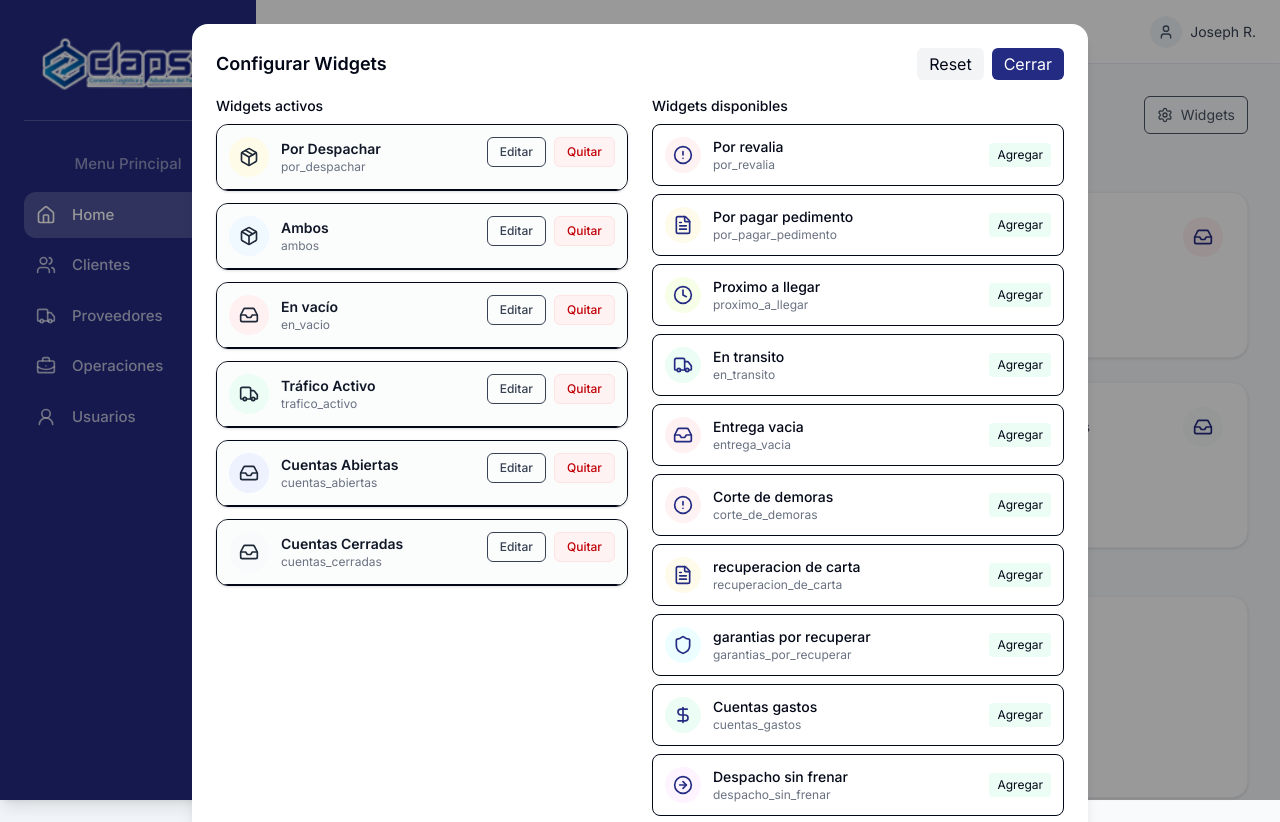
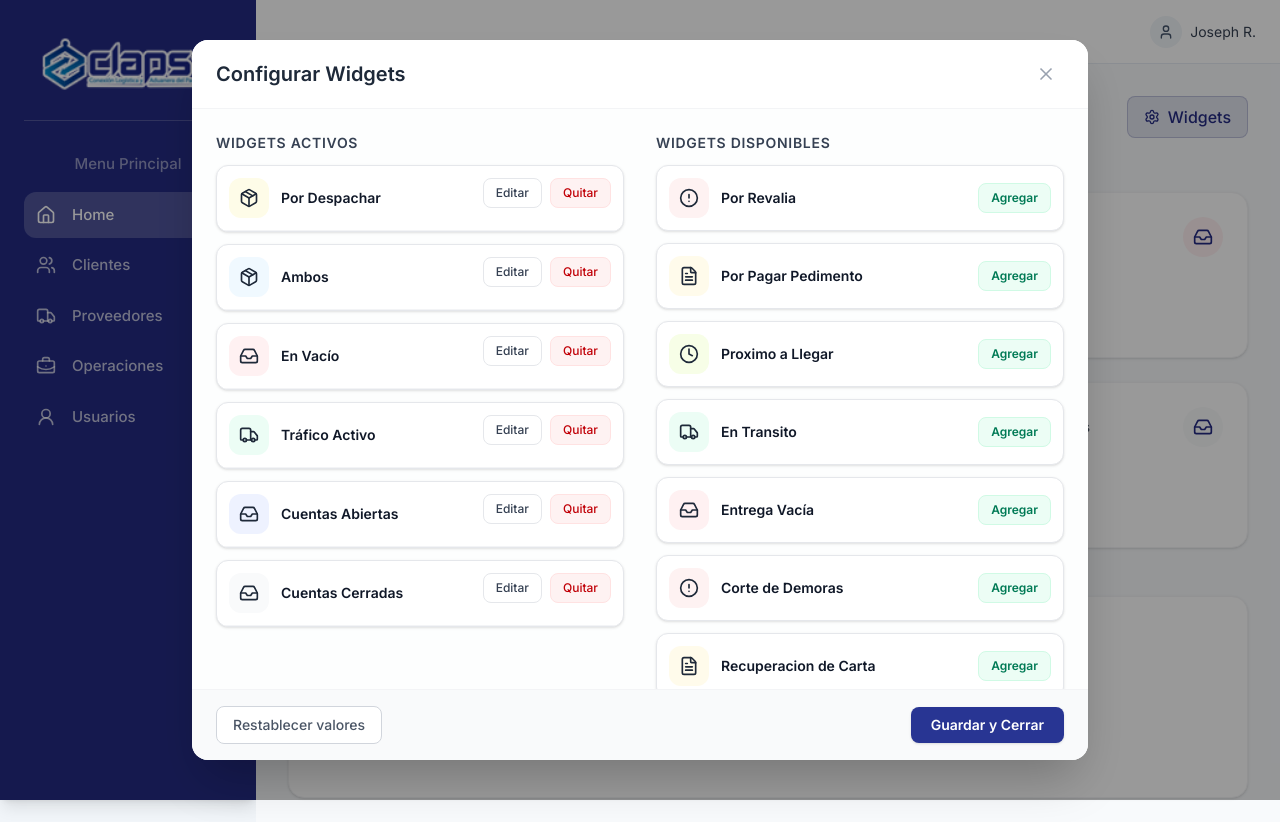
Before and after one commit to Yosefhxh/Clapsa-Net, a Next.js app: page / in a window 1280 px wide. Both pictures are taken after a click on the button "Widgets". Built offline with nearby package versions, Linux system fonts and the light colour scheme.

Commit message:
Delete package lock

```diff
--- a/app/components/home/DashboardHeader.tsx
+++ b/app/components/home/DashboardHeader.tsx
@@ -23,8 +23,9 @@ export function DashboardHeader() {
         </div>
 
         <div className="pt-2">
+          {/* Botón actualizado para coincidir exactamente con el diseño principal de botones (ej. "Registrar cliente") */}
           <button
-            className="flex items-center gap-2 px-3 py-2 rounded-md border text-sm text-gray-600 bg-white/50 hover:bg-gray-50"
+            className="flex items-center gap-2 rounded-lg border border-aduanaBlue/20 bg-aduanaBlue/10 px-4 py-2 font-medium text-aduanaBlue transition-colors hover:border-aduanaBlue/30 hover:bg-aduanaBlue/15 lg:ml-auto"
             onClick={() => setOpen(true)}
           >
             <Settings className="w-4 h-4" />
--- a/app/components/home/WidgetsManager.tsx
+++ b/app/components/home/WidgetsManager.tsx
@@ -1,6 +1,6 @@
 "use client";
 
-import { useEffect, useMemo, useState } from "react";
+import { useEffect, useState } from "react";
 import {
   Package,
   Truck,
@@ -12,6 +12,7 @@ import {
   DollarSign,
   ArrowRightCircle,
   LucideIcon,
+  X
 } from "lucide-react";
 import { DEFAULT_WIDGETS, WidgetDef } from "./widgetsConfig";
 
@@ -92,67 +93,69 @@ export function WidgetsManager({ onClose }: { onClose?: () => void }) {
     save(copy);
   };
 
-  return (
-    <div className="fixed inset-0 z-50 flex items-start justify-center p-6">
-      <div className="absolute inset-0 bg-black/40" onClick={() => onClose?.()} />
-      <div className="relative z-10 w-full max-w-4xl bg-white rounded-2xl shadow-lg p-6">
-        <div className="flex items-center justify-between mb-4">
-          <h3 className="text-lg font-semibold">Configurar Widgets</h3>
-          <div className="flex items-center gap-2">
-            <button
-              className="px-3 py-1 rounded-md bg-gray-100"
-              onClick={() => {
+  const handleReset = () => {
     const defaults = DEFAULT_WIDGETS.slice(0, 6);
     localStorage.setItem(STORAGE_KEY, JSON.stringify(defaults));
     setActive(defaults);
     setAvailable(DEFAULT_WIDGETS.slice(6));
     window.dispatchEvent(new CustomEvent("home_widgets_updated"));
-              }}
+  };
+
+  return (
+    <div className="fixed inset-0 z-50 flex items-center justify-center p-4 sm:p-6">
+      <div
+        className="absolute inset-0 bg-black/40 transition-opacity"
+        onClick={() => onClose?.()}
+      />
+
+      <div className="relative z-10 w-full max-w-4xl bg-white rounded-2xl shadow-2xl flex flex-col max-h-[90vh] overflow-hidden">
+
+        <div className="flex items-center justify-between px-6 py-4 border-b border-gray-100 bg-white">
+          <h2 className="text-xl font-semibold text-gray-800">Configurar Widgets</h2>
+          <button
+            onClick={() => onClose?.()}
+            className="p-2 text-gray-400 hover:text-gray-600 hover:bg-gray-100 rounded-full transition-colors"
           >
-              Reset
-            </button>
-            <button className="px-3 py-1 rounded-md bg-aduanaBlue text-white" onClick={() => onClose?.()}>
-              Cerrar
+            <X className="w-5 h-5" />
           </button>
         </div>
-        </div>
 
-        <div className="grid grid-cols-2 gap-6">
+        <div className="p-6 overflow-y-auto bg-gray-50/30">
+          <div className="grid grid-cols-1 md:grid-cols-2 gap-8">
             <div>
-            <h4 className="text-sm font-medium mb-2">Widgets activos</h4>
+              <h4 className="text-sm font-semibold text-gray-700 mb-3 uppercase tracking-wider">Widgets activos</h4>
               <div className="space-y-3">
                 {active.map((w, i) => {
                   const Icon = ICON_MAP[w.icon] || Package;
                   return (
-                  <div key={w.id} className="overflow-hidden rounded-xl border bg-white shadow-sm">
-                    <div className="flex items-start justify-between gap-3 p-3 border-b bg-gray-50/60">
+                    <div key={w.id} className="overflow-hidden rounded-xl border border-gray-200 bg-white shadow-sm">
+                      <div className="flex items-start justify-between gap-3 p-3 border-b border-gray-100">
                         <div className="flex items-center gap-3 min-w-0">
-                        <div className={`p-2.5 rounded-full ${w.color || "bg-blue-50"}`}>
+                          <div className={`p-2.5 rounded-xl ${w.color || "bg-blue-50"}`}>
                             <Icon className="w-5 h-5 text-gray-800" />
                           </div>
-                        <div className="min-w-0">
+                          <div className="min-w-0 flex items-center h-full">
                             <div className="truncate text-sm font-semibold text-gray-900">{w.title}</div>
-                          <div className="truncate text-xs text-gray-500">{w.id}</div>
                           </div>
                         </div>
 
                         {editingId === w.id ? (
                           <button
-                          className="shrink-0 rounded-md border px-3 py-1.5 text-xs font-medium text-gray-700 hover:bg-gray-100"
+                            className="shrink-0 rounded-lg border border-gray-200 px-3 py-1.5 text-xs font-medium text-gray-700 hover:bg-gray-50 transition-colors"
                             onClick={() => setEditingId(null)}
                           >
-                          Cerrar
+                            Ocultar
                           </button>
                         ) : (
                           <div className="flex items-center gap-2 shrink-0">
                             <button
-                            className="rounded-md border px-3 py-1.5 text-xs font-medium text-gray-700 hover:bg-gray-100"
+                              className="rounded-lg border border-gray-200 px-3 py-1.5 text-xs font-medium text-gray-700 hover:bg-gray-50 transition-colors"
                               onClick={() => setEditingId(w.id)}
                             >
                               Editar
                             </button>
                             <button
-                            className="rounded-md border border-red-100 bg-red-50 px-3 py-1.5 text-xs font-medium text-red-700 hover:bg-red-100"
+                              className="rounded-lg border border-red-100 bg-red-50 px-3 py-1.5 text-xs font-medium text-red-700 hover:bg-red-100 transition-colors"
                               onClick={() => removeActive(i)}
                             >
                               Quitar
@@ -161,21 +164,11 @@ export function WidgetsManager({ onClose }: { onClose?: () => void }) {
                         )}
                       </div>
 
-                    {editingId === w.id ? (
-                      <div className="p-4">
-                        <div className="mb-4 flex items-center gap-3 rounded-xl border bg-gray-50/80 p-3">
-                          <div className={`flex h-12 w-12 items-center justify-center rounded-full ${w.color || "bg-blue-50"}`}>
-                            <Icon className="h-6 w-6 text-gray-800" />
-                          </div>
-                          <div className="min-w-0">
-                            <div className="text-sm font-medium text-gray-900">{w.title}</div>
-                            <div className="text-xs text-gray-500">Icono actual: {w.icon}</div>
-                          </div>
-                        </div>
-
-                        <div className="grid gap-4 lg:grid-cols-2">
+                      {editingId === w.id && (
+                        <div className="p-4 bg-gray-50">
+                          <div className="grid gap-5 lg:grid-cols-2">
                             <div>
-                            <div className="mb-2 text-xs font-semibold uppercase tracking-wide text-gray-500">Colores</div>
+                              <div className="mb-2 text-xs font-semibold uppercase tracking-wide text-gray-500">Color de fondo</div>
                               <div className="grid grid-cols-3 gap-2 sm:grid-cols-4">
                                 {COLOR_OPTIONS.map((c) => {
                                   const selected = w.color === c;
@@ -183,21 +176,18 @@ export function WidgetsManager({ onClose }: { onClose?: () => void }) {
                                     <button
                                       key={c}
                                       onClick={() => updateWidget(w.id, { color: c })}
-                                    className={`flex h-11 items-center justify-center rounded-xl border ${c} ${
-                                      selected ? "ring-2 ring-aduanaBlue ring-offset-2" : "hover:border-gray-400"
+                                      className={`flex h-10 items-center justify-center rounded-lg border ${c} transition-all ${
+                                        selected ? "ring-2 ring-indigo-500 border-transparent scale-105" : "border-gray-200 hover:border-gray-400"
                                       }`}
-                                    aria-label={c}
                                       title={c}
-                                  >
-                                    <span className="sr-only">{c}</span>
-                                  </button>
+                                    />
                                   );
                                 })}
                               </div>
                             </div>
 
                             <div>
-                            <div className="mb-2 text-xs font-semibold uppercase tracking-wide text-gray-500">Iconos</div>
+                              <div className="mb-2 text-xs font-semibold uppercase tracking-wide text-gray-500">Icono</div>
                               <div className="grid grid-cols-4 gap-2 sm:grid-cols-5">
                                 {Object.keys(ICON_MAP).map((k) => {
                                   const Ik = ICON_MAP[k] || Package;
@@ -206,12 +196,12 @@ export function WidgetsManager({ onClose }: { onClose?: () => void }) {
                                     <button
                                       key={k}
                                       onClick={() => updateWidget(w.id, { icon: k })}
-                                    className={`flex h-12 items-center justify-center rounded-xl border bg-white ${
-                                      selected ? "border-aduanaBlue ring-2 ring-aduanaBlue ring-offset-2" : "hover:border-gray-400"
+                                      className={`flex h-10 items-center justify-center rounded-lg border bg-white transition-all ${
+                                        selected ? "border-indigo-500 ring-1 ring-indigo-500 text-indigo-600" : "border-gray-200 hover:border-gray-400 text-gray-600"
                                       }`}
                                       title={k}
                                     >
-                                    <Ik className="h-5 w-5 text-gray-800" />
+                                      <Ik className="h-4 w-4" />
                                     </button>
                                   );
                                 })}
@@ -219,7 +209,7 @@ export function WidgetsManager({ onClose }: { onClose?: () => void }) {
                             </div>
                           </div>
                         </div>
-                    ) : null}
+                      )}
                     </div>
                   );
                 })}
@@ -227,31 +217,56 @@ export function WidgetsManager({ onClose }: { onClose?: () => void }) {
             </div>
 
             <div>
-            <h4 className="text-sm font-medium mb-2">Widgets disponibles</h4>
-            <div className="space-y-2">
-              {available.map((w, i) => {
+              <h4 className="text-sm font-semibold text-gray-700 mb-3 uppercase tracking-wider">Widgets disponibles</h4>
+              <div className="space-y-3">
+                {available.length === 0 ? (
+                  <div className="text-sm text-gray-500 text-center py-6 bg-white border border-dashed rounded-xl">
+                    Todos los widgets están activos.
+                  </div>
+                ) : (
+                  available.map((w, i) => {
                     const Icon = ICON_MAP[w.icon] || Package;
                     return (
-                  <div key={w.id} className="flex items-center justify-between p-3 border rounded-lg">
+                      <div key={w.id} className="flex items-center justify-between p-3 border border-gray-200 rounded-xl bg-white shadow-sm hover:border-emerald-200 transition-colors">
                         <div className="flex items-center gap-3">
-                      <div className={`p-2 rounded-full ${w.color || "bg-blue-50"}`}>
-                        <Icon className="w-5 h-5 text-aduanaBlue" />
+                          <div className={`p-2.5 rounded-xl ${w.color || "bg-blue-50"}`}>
+                            <Icon className="w-5 h-5 text-gray-800" />
                           </div>
-                      <div>
-                        <div className="text-sm font-medium">{w.title}</div>
-                        <div className="text-xs text-gray-500">{w.id}</div>
+                          <div className="text-sm font-semibold text-gray-900">{w.title}</div>
                         </div>
-                    </div>
-                    <button className="text-xs px-2 py-1 bg-emerald-50 rounded" onClick={() => addAvailable(i)}>
+                        {/* Botón "+ Agregar" modificado a color verde claro */}
+                        <button
+                          className="text-xs px-3 py-1.5 bg-emerald-50 text-emerald-700 border border-emerald-100 hover:bg-emerald-100 font-semibold rounded-lg transition-colors"
+                          onClick={() => addAvailable(i)}
+                        >
                           Agregar
                         </button>
                       </div>
                     );
-              })}
+                  })
+                )}
               </div>
             </div>
           </div>
         </div>
+
+        <div className="flex items-center justify-between px-6 py-4 border-t border-gray-100 bg-gray-50">
+          <button
+            className="px-4 py-2 text-sm font-medium text-gray-600 bg-white border border-gray-300 rounded-lg hover:bg-gray-100 transition-colors"
+            onClick={handleReset}
+          >
+            Restablecer valores
+          </button>
+
+          <button
+            className="px-5 py-2 text-sm font-semibold text-white bg-[#283593] rounded-lg hover:bg-indigo-800 transition-colors shadow-sm"
+            onClick={() => onClose?.()}
+          >
+            Guardar y Cerrar
+          </button>
+        </div>
+
+      </div>
     </div>
   );
 }
--- a/app/components/home/widgetsConfig.ts
+++ b/app/components/home/widgetsConfig.ts
@@ -8,19 +8,19 @@ export interface WidgetDef {
 export const DEFAULT_WIDGETS: WidgetDef[] = [
   { id: "por_despachar", title: "Por Despachar", icon: "Package", color: "bg-yellow-50" },
   { id: "ambos", title: "Ambos", icon: "Package", color: "bg-sky-50" },
-  { id: "en_vacio", title: "En vacío", icon: "Inbox", color: "bg-rose-50" },
+  { id: "en_vacio", title: "En Vacío", icon: "Inbox", color: "bg-rose-50" },
   { id: "trafico_activo", title: "Tráfico Activo", icon: "Truck", color: "bg-emerald-50" },
   { id: "cuentas_abiertas", title: "Cuentas Abiertas", icon: "Inbox", color: "bg-indigo-50" },
   { id: "cuentas_cerradas", title: "Cuentas Cerradas", icon: "Inbox", color: "bg-gray-50" },
   // Additional widgets requested by user (preserve existing ones above)
-  { id: "por_revalia", title: "Por revalia", icon: "AlertCircle", color: "bg-red-50" },
-  { id: "por_pagar_pedimento", title: "Por pagar pedimento", icon: "FileText", color: "bg-amber-50" },
-  { id: "proximo_a_llegar", title: "Proximo a llegar", icon: "Clock", color: "bg-lime-50" },
-  { id: "en_transito", title: "En transito", icon: "Truck", color: "bg-emerald-50" },
-  { id: "entrega_vacia", title: "Entrega vacia", icon: "Inbox", color: "bg-rose-50" },
-  { id: "corte_de_demoras", title: "Corte de demoras", icon: "AlertCircle", color: "bg-red-50" },
-  { id: "recuperacion_de_carta", title: "recuperacion de carta", icon: "FileText", color: "bg-amber-50" },
-  { id: "garantias_por_recuperar", title: "garantias por recuperar", icon: "Shield", color: "bg-cyan-50" },
-  { id: "cuentas_gastos", title: "Cuentas gastos", icon: "DollarSign", color: "bg-emerald-50" },
-  { id: "despacho_sin_frenar", title: "Despacho sin frenar", icon: "ArrowRightCircle", color: "bg-fuchsia-50" },
+  { id: "por_revalia", title: "Por Revalia", icon: "AlertCircle", color: "bg-red-50" },
+  { id: "por_pagar_pedimento", title: "Por Pagar Pedimento", icon: "FileText", color: "bg-amber-50" },
+  { id: "proximo_a_llegar", title: "Proximo a Llegar", icon: "Clock", color: "bg-lime-50" },
+  { id: "en_transito", title: "En Transito", icon: "Truck", color: "bg-emerald-50" },
+  { id: "entrega_vacia", title: "Entrega Vacía", icon: "Inbox", color: "bg-rose-50" },
+  { id: "corte_de_demoras", title: "Corte de Demoras", icon: "AlertCircle", color: "bg-red-50" },
+  { id: "recuperacion_de_carta", title: "Recuperacion de Carta", icon: "FileText", color: "bg-amber-50" },
+  { id: "garantias_por_recuperar", title: "Garantias por Recuperar", icon: "Shield", color: "bg-cyan-50" },
+  { id: "cuentas_gastos", title: "Cuentas Gastos", icon: "DollarSign", color: "bg-emerald-50" },
+  { id: "despacho_sin_frenar", title: "Despacho Sin Frenar", icon: "ArrowRightCircle", color: "bg-fuchsia-50" },
 ];
```
Also changed, not shown: 1 other file (tests, documents, lock files or other folders). Lines whose indentation alone changed are shown as unchanged.
